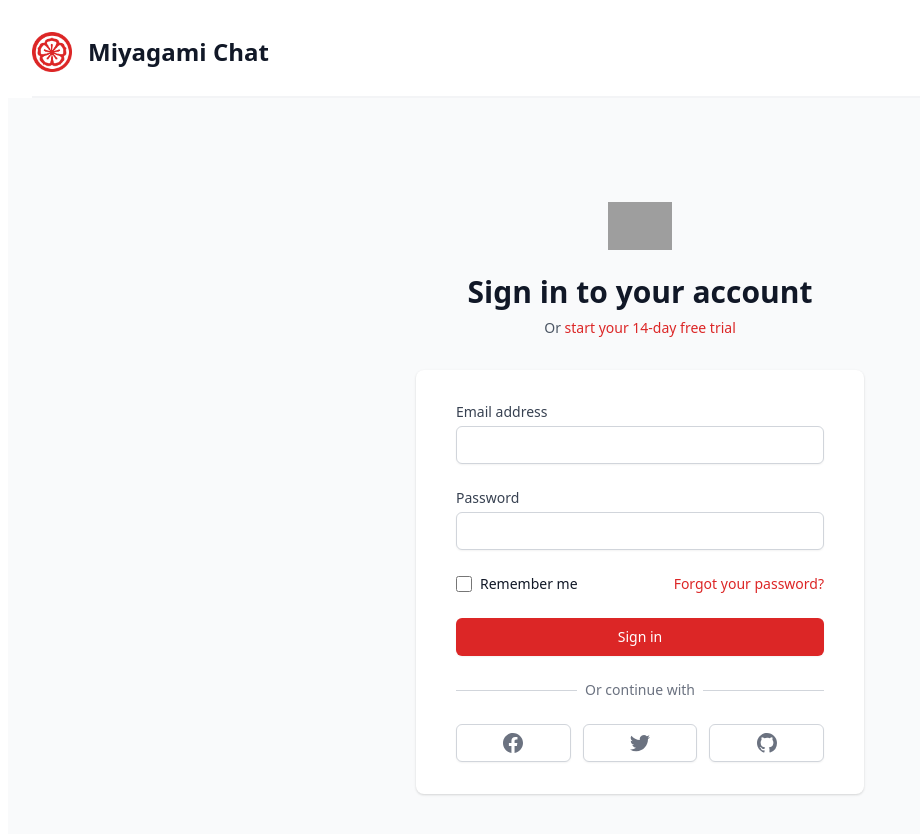
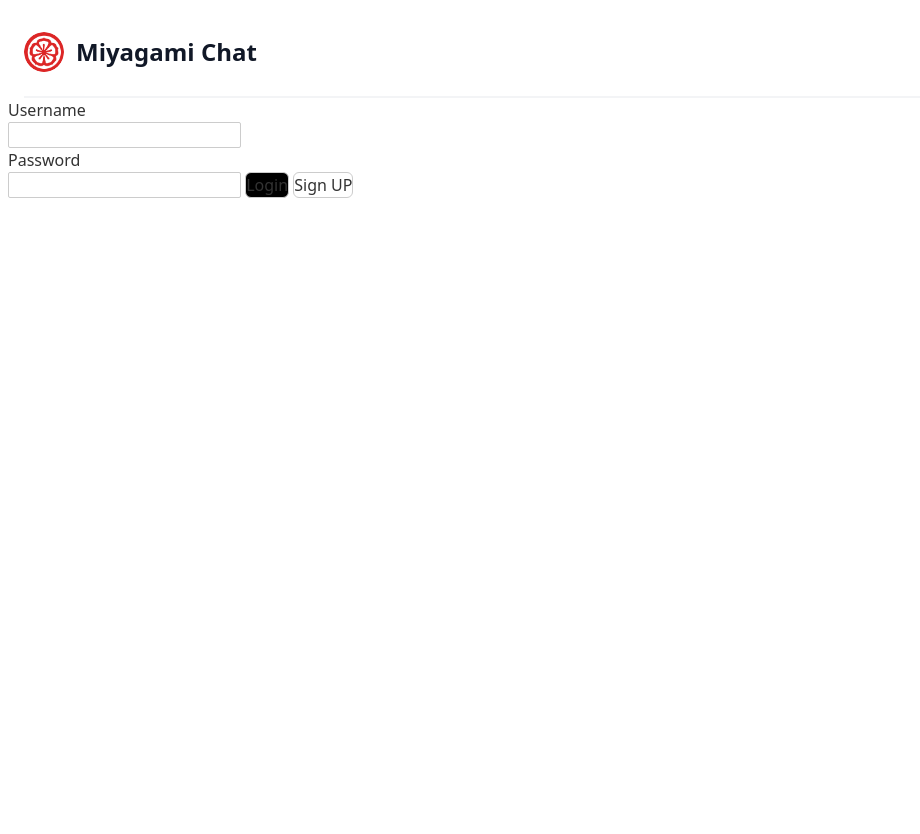
Before and after one commit to miyagami-com/miyagami-dapp, a Svelte app: page / in a window 1280 px wide. Shown: the top 834 px of the page, without its empty margins (0-920 px from the left). After the commit the page ends 800 px from the top, so only its background shows below. Built offline with nearby package versions, Linux system fonts and the light colour scheme; grey boxes are pictures that could not be loaded; what gun would draw is missing.

Commit message:
Added tailwind css

```diff
--- a/src/Header.svelte
+++ b/src/Header.svelte
@@ -8,18 +8,18 @@
 </script>
 
 <div class="relative bg-white">
-    <div class="max-w-7xl mx-auto px-4 sm:px-6">
-        <div class="flex justify-start items-center border-b-2 border-gray-100 py-6 xs:space-between space-x-4">
+    <div class="max-w-7xl mx-auto px-4">
+        <div class="flex md:justify-start items-center border-b-2 border-gray-100 py-6 justify-between space-x-4">
             {#if $username}
-            <div class="flex justify-start lg:w-0 ">
+            <div class="flex justify-start">
                 <a href="/">
-                    <img class="h-10 w-auto" src={`https://avatars.dicebear.com/api/initials/${$username}.svg`} alt="">
+                    <img class="h-10 w-auto rounded-full mr-3" src={`https://avatars.dicebear.com/api/initials/${$username}.svg`} alt="">
                 </a>
+                <h3 class="text-center text-2xl font-extrabold text-gray-900 self-center">
+                    {$username}
+                </h3>
             </div>
-            <h3 class="text-center text-2xl font-extrabold text-gray-900">
-                {$username}
-            </h3>
-            <div class="flex items-center justify-end md:flex-1 lg:w-0">
+            <div class="flex items-center justify-end">
                 <a on:click={signOut} class="ml-8 whitespace-nowrap inline-flex items-center justify-center px-4 py-2 border border-transparent rounded-md shadow-sm text-base font-medium text-white bg-red-600 hover:bg-red-700">
                     Sign out
                 </a>
@@ -27,12 +27,12 @@
             {:else}
             <div class="flex justify-start">
                 <a href="/">
-                    <img class="h-10 w-auto" src="/miyagami-logo.png" alt="">
+                    <img class="h-10 w-auto rounded-full mr-3" src="/miyagami-logo.png" alt="">
                 </a>
+                <h3 class="text-center text-2xl font-extrabold text-gray-900 self-center">
+                    Miyagami Chat
+                </h3>
             </div>
-            <h3 class="text-center xs:text-lg text-2xl font-extrabold text-gray-900">
-                Miyagami Chat
-            </h3>
             {/if}
         </div>
     </div>
--- a/src/Login.svelte
+++ b/src/Login.svelte
@@ -8,8 +8,8 @@
         user.auth(username, password, ({err}) => err && alert(err));
     }
 
-    function singnup() {
-        user.creat(username, password, ({err}) => {
+    function signUp() {
+        user.create(username, password, ({err}) => {
             if(err){
                 alert(err)
             }else{
@@ -20,113 +20,113 @@
 
 </script>
 
-<!--<label for="username">Username</label>-->
-<!--<input name="username" bind:value={username} minlength="30" maxlength="16" />-->
+<label for="username">Username</label>
+<input name="username" bind:value={username} minlength="30" maxlength="16" />
 
-<!--<label for="password">Password</label>-->
-<!--<input name="password" bind:value={password}  type="password" />-->
+<label for="password">Password</label>
+<input name="password" bind:value={password}  type="password" />
 
-<!--<button class="rounded-md bg-black" on:click={login}>Login</button>-->
-<!--<button class="rounded-md" on:click={singnup}>Sign UP</button>-->
+<button class="rounded-md bg-black" on:click={login}>Login</button>
+<button class="rounded-md" on:click={signUp}>Sign UP</button>
 
-<div class="min-h-screen bg-gray-50 flex flex-col justify-center py-12 sm:px-6 lg:px-8">
-    <div class="sm:mx-auto sm:w-full sm:max-w-md">
-        <img class="mx-auto h-12 w-auto" src="https://tailwindui.com/img/logos/workflow-mark-red-600.svg" alt="Workflow">
-        <h2 class="mt-6 text-center text-3xl font-extrabold text-gray-900">
-            Sign in to your account
-        </h2>
-        <p class="mt-2 text-center text-sm text-gray-600">
-            Or
-            <a href="#" class="font-medium text-red-600 hover:text-red-500">
-                start your 14-day free trial
-            </a>
-        </p>
-    </div>
+<!--<div class="min-h-screen bg-gray-50 flex flex-col justify-center py-12 sm:px-6 lg:px-8">-->
+<!--    <div class="sm:mx-auto sm:w-full sm:max-w-md">-->
+<!--        <img class="mx-auto h-12 w-auto" src="https://tailwindui.com/img/logos/workflow-mark-red-600.svg" alt="Workflow">-->
+<!--        <h2 class="mt-6 text-center text-3xl font-extrabold text-gray-900">-->
+<!--            Sign in to your account-->
+<!--        </h2>-->
+<!--        <p class="mt-2 text-center text-sm text-gray-600">-->
+<!--            Or-->
+<!--            <a href="#" class="font-medium text-red-600 hover:text-red-500">-->
+<!--                start your 14-day free trial-->
+<!--            </a>-->
+<!--        </p>-->
+<!--    </div>-->
 
-    <div class="mt-8 sm:mx-auto sm:w-full sm:max-w-md">
-        <div class="bg-white py-8 px-4 shadow sm:rounded-lg sm:px-10">
-            <form class="space-y-6" action="#" method="POST">
-                <div>
-                    <label for="email" class="block text-sm font-medium text-gray-700">
-                        Email address
-                    </label>
-                    <div class="mt-1">
-                        <input id="email" name="email" type="email" autocomplete="email" required class="appearance-none block w-full px-3 py-2 border border-gray-300 rounded-md shadow-sm placeholder-gray-400 focus:outline-none focus:ring-red-500 focus:border-red-500 sm:text-sm">
-                    </div>
-                </div>
+<!--    <div class="mt-8 sm:mx-auto sm:w-full sm:max-w-md">-->
+<!--        <div class="bg-white py-8 px-4 shadow sm:rounded-lg sm:px-10">-->
+<!--            <form class="space-y-6" action="#" method="POST">-->
+<!--                <div>-->
+<!--                    <label for="email" class="block text-sm font-medium text-gray-700">-->
+<!--                        Email address-->
+<!--                    </label>-->
+<!--                    <div class="mt-1">-->
+<!--                        <input id="email" name="email" type="email" autocomplete="email" required class="appearance-none block w-full px-3 py-2 border border-gray-300 rounded-md shadow-sm placeholder-gray-400 focus:outline-none focus:ring-red-500 focus:border-red-500 sm:text-sm">-->
+<!--                    </div>-->
+<!--                </div>-->
 
-                <div>
-                    <label for="password" class="block text-sm font-medium text-gray-700">
-                        Password
-                    </label>
-                    <div class="mt-1">
-                        <input id="password" name="password" type="password" autocomplete="current-password" required class="appearance-none block w-full px-3 py-2 border border-gray-300 rounded-md shadow-sm placeholder-gray-400 focus:outline-none focus:ring-red-500 focus:border-red-500 sm:text-sm">
-                    </div>
-                </div>
+<!--                <div>-->
+<!--                    <label for="password" class="block text-sm font-medium text-gray-700">-->
+<!--                        Password-->
+<!--                    </label>-->
+<!--                    <div class="mt-1">-->
+<!--                        <input id="password" name="password" type="password" autocomplete="current-password" required class="appearance-none block w-full px-3 py-2 border border-gray-300 rounded-md shadow-sm placeholder-gray-400 focus:outline-none focus:ring-red-500 focus:border-red-500 sm:text-sm">-->
+<!--                    </div>-->
+<!--                </div>-->
 
-                <div class="flex items-center justify-between">
-                    <div class="flex items-center">
-                        <input id="remember-me" name="remember-me" type="checkbox" class="h-4 w-4 text-red-600 focus:ring-red-500 border-gray-300 rounded">
-                        <label for="remember-me" class="ml-2 block text-sm text-gray-900">
-                            Remember me
-                        </label>
-                    </div>
+<!--                <div class="flex items-center justify-between">-->
+<!--                    <div class="flex items-center">-->
+<!--                        <input id="remember-me" name="remember-me" type="checkbox" class="h-4 w-4 text-red-600 focus:ring-red-500 border-gray-300 rounded">-->
+<!--                        <label for="remember-me" class="ml-2 block text-sm text-gray-900">-->
+<!--                            Remember me-->
+<!--                        </label>-->
+<!--                    </div>-->
 
-                    <div class="text-sm">
-                        <a href="#" class="font-medium text-red-600 hover:text-red-500">
-                            Forgot your password?
-                        </a>
-                    </div>
-                </div>
+<!--                    <div class="text-sm">-->
+<!--                        <a href="#" class="font-medium text-red-600 hover:text-red-500">-->
+<!--                            Forgot your password?-->
+<!--                        </a>-->
+<!--                    </div>-->
+<!--                </div>-->
 
-                <div>
-                    <button type="submit" class="w-full flex justify-center py-2 px-4 border border-transparent rounded-md shadow-sm text-sm font-medium text-white bg-red-600 hover:bg-red-700 focus:outline-none focus:ring-2 focus:ring-offset-2 focus:ring-red-500">
-                        Sign in
-                    </button>
-                </div>
-            </form>
+<!--                <div>-->
+<!--                    <button type="submit" class="w-full flex justify-center py-2 px-4 border border-transparent rounded-md shadow-sm text-sm font-medium text-white bg-red-600 hover:bg-red-700 focus:outline-none focus:ring-2 focus:ring-offset-2 focus:ring-red-500">-->
+<!--                        Sign in-->
+<!--                    </button>-->
+<!--                </div>-->
+<!--            </form>-->
 
-            <div class="mt-6">
-                <div class="relative">
-                    <div class="absolute inset-0 flex items-center">
-                        <div class="w-full border-t border-gray-300"></div>
-                    </div>
-                    <div class="relative flex justify-center text-sm">
-            <span class="px-2 bg-white text-gray-500">
-              Or continue with
-            </span>
-                    </div>
-                </div>
+<!--            <div class="mt-6">-->
+<!--                <div class="relative">-->
+<!--                    <div class="absolute inset-0 flex items-center">-->
+<!--                        <div class="w-full border-t border-gray-300"></div>-->
+<!--                    </div>-->
+<!--                    <div class="relative flex justify-center text-sm">-->
+<!--            <span class="px-2 bg-white text-gray-500">-->
+<!--              Or continue with-->
+<!--            </span>-->
+<!--                    </div>-->
+<!--                </div>-->
 
-                <div class="mt-6 grid grid-cols-3 gap-3">
-                    <div>
-                        <a href="#" class="w-full inline-flex justify-center py-2 px-4 border border-gray-300 rounded-md shadow-sm bg-white text-sm font-medium text-gray-500 hover:bg-gray-50">
-                            <span class="sr-only">Sign in with Facebook</span>
-                            <svg class="w-5 h-5" fill="currentColor" viewBox="0 0 20 20" aria-hidden="true">
-                                <path fill-rule="evenodd" d="M20 10c0-5.523-4.477-10-10-10S0 4.477 0 10c0 4.991 3.657 9.128 8.438 9.878v-6.987h-2.54V10h2.54V7.797c0-2.506 1.492-3.89 3.777-3.89 1.094 0 2.238.195 2.238.195v2.46h-1.26c-1.243 0-1.63.771-1.63 1.562V10h2.773l-.443 2.89h-2.33v6.988C16.343 19.128 20 14.991 20 10z" clip-rule="evenodd" />
-                            </svg>
-                        </a>
-                    </div>
+<!--                <div class="mt-6 grid grid-cols-3 gap-3">-->
+<!--                    <div>-->
+<!--                        <a href="#" class="w-full inline-flex justify-center py-2 px-4 border border-gray-300 rounded-md shadow-sm bg-white text-sm font-medium text-gray-500 hover:bg-gray-50">-->
+<!--                            <span class="sr-only">Sign in with Facebook</span>-->
+<!--                            <svg class="w-5 h-5" fill="currentColor" viewBox="0 0 20 20" aria-hidden="true">-->
+<!--                                <path fill-rule="evenodd" d="M20 10c0-5.523-4.477-10-10-10S0 4.477 0 10c0 4.991 3.657 9.128 8.438 9.878v-6.987h-2.54V10h2.54V7.797c0-2.506 1.492-3.89 3.777-3.89 1.094 0 2.238.195 2.238.195v2.46h-1.26c-1.243 0-1.63.771-1.63 1.562V10h2.773l-.443 2.89h-2.33v6.988C16.343 19.128 20 14.991 20 10z" clip-rule="evenodd" />-->
+<!--                            </svg>-->
+<!--                        </a>-->
+<!--                    </div>-->
 
-                    <div>
-                        <a href="#" class="w-full inline-flex justify-center py-2 px-4 border border-gray-300 rounded-md shadow-sm bg-white text-sm font-medium text-gray-500 hover:bg-gray-50">
-                            <span class="sr-only">Sign in with Twitter</span>
-                            <svg class="w-5 h-5" fill="currentColor" viewBox="0 0 20 20" aria-hidden="true">
-                                <path d="M6.29 18.251c7.547 0 11.675-6.253 11.675-11.675 0-.178 0-.355-.012-.53A8.348 8.348 0 0020 3.92a8.19 8.19 0 01-2.357.646 4.118 4.118 0 001.804-2.27 8.224 8.224 0 01-2.605.996 4.107 4.107 0 00-6.993 3.743 11.65 11.65 0 01-8.457-4.287 4.106 4.106 0 001.27 5.477A4.073 4.073 0 01.8 7.713v.052a4.105 4.105 0 003.292 4.022 4.095 4.095 0 01-1.853.07 4.108 4.108 0 003.834 2.85A8.233 8.233 0 010 16.407a11.616 11.616 0 006.29 1.84" />
-                            </svg>
-                        </a>
-                    </div>
+<!--                    <div>-->
+<!--                        <a href="#" class="w-full inline-flex justify-center py-2 px-4 border border-gray-300 rounded-md shadow-sm bg-white text-sm font-medium text-gray-500 hover:bg-gray-50">-->
+<!--                            <span class="sr-only">Sign in with Twitter</span>-->
+<!--                            <svg class="w-5 h-5" fill="currentColor" viewBox="0 0 20 20" aria-hidden="true">-->
+<!--                                <path d="M6.29 18.251c7.547 0 11.675-6.253 11.675-11.675 0-.178 0-.355-.012-.53A8.348 8.348 0 0020 3.92a8.19 8.19 0 01-2.357.646 4.118 4.118 0 001.804-2.27 8.224 8.224 0 01-2.605.996 4.107 4.107 0 00-6.993 3.743 11.65 11.65 0 01-8.457-4.287 4.106 4.106 0 001.27 5.477A4.073 4.073 0 01.8 7.713v.052a4.105 4.105 0 003.292 4.022 4.095 4.095 0 01-1.853.07 4.108 4.108 0 003.834 2.85A8.233 8.233 0 010 16.407a11.616 11.616 0 006.29 1.84" />-->
+<!--                            </svg>-->
+<!--                        </a>-->
+<!--                    </div>-->
 
-                    <div>
-                        <a href="#" class="w-full inline-flex justify-center py-2 px-4 border border-gray-300 rounded-md shadow-sm bg-white text-sm font-medium text-gray-500 hover:bg-gray-50">
-                            <span class="sr-only">Sign in with GitHub</span>
-                            <svg class="w-5 h-5" fill="currentColor" viewBox="0 0 20 20" aria-hidden="true">
-                                <path fill-rule="evenodd" d="M10 0C4.477 0 0 4.484 0 10.017c0 4.425 2.865 8.18 6.839 9.504.5.092.682-.217.682-.483 0-.237-.008-.868-.013-1.703-2.782.605-3.369-1.343-3.369-1.343-.454-1.158-1.11-1.466-1.11-1.466-.908-.62.069-.608.069-.608 1.003.07 1.531 1.032 1.531 1.032.892 1.53 2.341 1.088 2.91.832.092-.647.35-1.088.636-1.338-2.22-.253-4.555-1.113-4.555-4.951 0-1.093.39-1.988 1.029-2.688-.103-.253-.446-1.272.098-2.65 0 0 .84-.27 2.75 1.026A9.564 9.564 0 0110 4.844c.85.004 1.705.115 2.504.337 1.909-1.296 2.747-1.027 2.747-1.027.546 1.379.203 2.398.1 2.651.64.7 1.028 1.595 1.028 2.688 0 3.848-2.339 4.695-4.566 4.942.359.31.678.921.678 1.856 0 1.338-.012 2.419-.012 2.747 0 .268.18.58.688.482A10.019 10.019 0 0020 10.017C20 4.484 15.522 0 10 0z" clip-rule="evenodd" />
-                            </svg>
-                        </a>
-                    </div>
-                </div>
-            </div>
-        </div>
-    </div>
-</div>
+<!--                    <div>-->
+<!--                        <a href="#" class="w-full inline-flex justify-center py-2 px-4 border border-gray-300 rounded-md shadow-sm bg-white text-sm font-medium text-gray-500 hover:bg-gray-50">-->
+<!--                            <span class="sr-only">Sign in with GitHub</span>-->
+<!--                            <svg class="w-5 h-5" fill="currentColor" viewBox="0 0 20 20" aria-hidden="true">-->
+<!--                                <path fill-rule="evenodd" d="M10 0C4.477 0 0 4.484 0 10.017c0 4.425 2.865 8.18 6.839 9.504.5.092.682-.217.682-.483 0-.237-.008-.868-.013-1.703-2.782.605-3.369-1.343-3.369-1.343-.454-1.158-1.11-1.466-1.11-1.466-.908-.62.069-.608.069-.608 1.003.07 1.531 1.032 1.531 1.032.892 1.53 2.341 1.088 2.91.832.092-.647.35-1.088.636-1.338-2.22-.253-4.555-1.113-4.555-4.951 0-1.093.39-1.988 1.029-2.688-.103-.253-.446-1.272.098-2.65 0 0 .84-.27 2.75 1.026A9.564 9.564 0 0110 4.844c.85.004 1.705.115 2.504.337 1.909-1.296 2.747-1.027 2.747-1.027.546 1.379.203 2.398.1 2.651.64.7 1.028 1.595 1.028 2.688 0 3.848-2.339 4.695-4.566 4.942.359.31.678.921.678 1.856 0 1.338-.012 2.419-.012 2.747 0 .268.18.58.688.482A10.019 10.019 0 0020 10.017C20 4.484 15.522 0 10 0z" clip-rule="evenodd" />-->
+<!--                            </svg>-->
+<!--                        </a>-->
+<!--                    </div>-->
+<!--                </div>-->
+<!--            </div>-->
+<!--        </div>-->
+<!--    </div>-->
+<!--</div>-->
```
